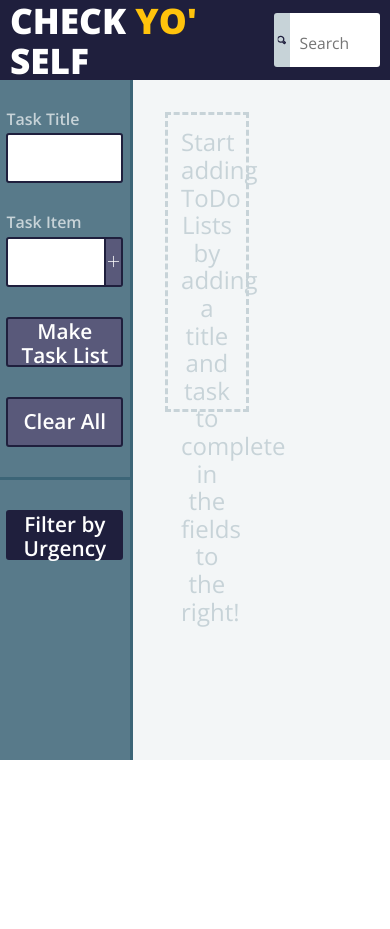
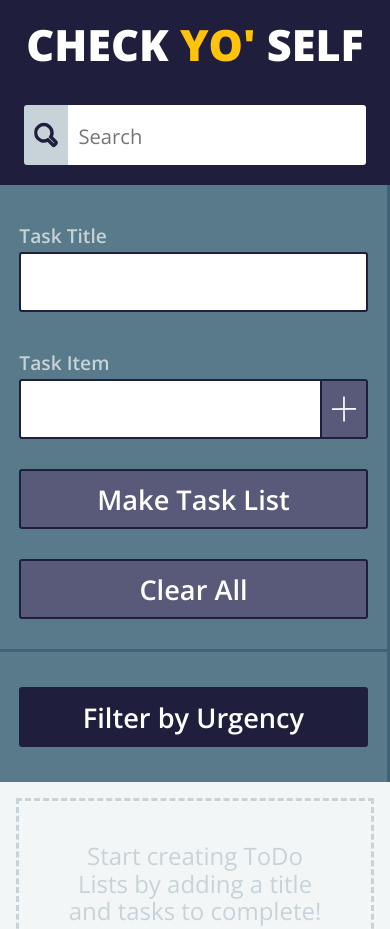
Before and after one commit to aripp2/check-yo-self, a plain HTML site: page index.html in a window 390 px wide. Shown: the top 929 px of the page. Before the commit the page ends 844 px from the top, so only its background shows below. Drawn offline with nearby package versions, Linux system fonts and the light colour scheme.

Commit message:
Add media queries and refactor more code

```diff
--- a/index.html
+++ b/index.html
@@ -34,7 +34,7 @@
       </aside>
       <section id="card-area">
         <article id="card-prompt">
-          <p class="prompt-text">Start adding ToDo Lists by adding a title and task to complete in the fields to the right!</p>
+          <p class="prompt-text">Start creating ToDo Lists by adding a title and tasks to complete!</p>
         </article>
       </section>
     </main>
--- a/main.js
+++ b/main.js
@@ -128,7 +128,7 @@ function mapLocalStorage() {
     return  obj = new ToDoList(obj);
   });
   allToDos = listOfToDos;
-  repopulateCards(allToDos);
+  populateCards(allToDos);
 };
 
 function generateTasks(obj) {
@@ -143,7 +143,7 @@ function generateTasks(obj) {
 };
 
 
-function repopulateCards(array) {
+function populateCards(array) {
   for (var i = 0; i < array.length; i++) {
     appendCard(array[i]);
   }
@@ -173,48 +173,3 @@ function appendCard(toDoList) {
           </footer>
         </article>`);
 };
-
-// <img src="images/checkbox-active.svg" alt="">
-
-function getUniqueId(event) {
-  return event.target.closest('#card').getAttribute('data-id');
-};
-
-function getCardIndex(id) {
-  return ideas.findIndex(function(arrayObj) {
-    return arrayObj.id == parseInt(id);
-  })
-};
-
-
-
-
-
-
-
-
-
-
-
-
-
-
-
-
-
- function updateStarBtn(event) {
-  if (event.target.closest('.check')) {
-    var cardId = getUniqueId(event);
-    var cardIndex = getCardIndex(cardId);
-    var yellowStar = 'images/star-active.svg';
-    var oldStar = document.querySelector(`.card[data-id="${cardId}"] #white-star-img`);
-    oldStar.src = yellowStar;
-    ideas[cardIndex].updateStar();
-  if (ideas[cardIndex].star === false) {
-    var whiteStar = 'images/star.svg';
-    oldStar.src = whiteStar;
-  } else {
-    oldStar.src = yellowStar;
-    }
-  }
-};
--- a/style.css
+++ b/style.css
@@ -5,23 +5,14 @@
 
 /*-----------------Body-----------------*/
 
-body {
-/*  height: 100vh;
-  width: 100vw;*/
-}
-img {
-  height: 25px;
-  width: 25px;
-}
-
 main {
   display: flex;
 }
+
 /*----------------Header----------------*/
 
 header {
   height: 80px;
-  /*width: 100vw;*/
   padding: 10px;
   background-color: #1F1F3D;
   display: flex;
@@ -48,7 +39,7 @@ span {
 #search-img {
   height: 100%;
   width: 15%;
-  padding: 3.5%;
+  padding: 3%;
   background-color: #C7D3D8;
   border: none;
   border-bottom-left-radius: 3px;
@@ -72,13 +63,10 @@ span {
 /*-----------------Side-----------------*/
 
 aside {
- /* height: 100vh;*/
   width: 34%;
   padding-top: 20px;
   background-color: #587A8A;
   border-right: 3px solid #3C6577;
-  /*display: flex;*/
-  /*flex-direction: column;*/
 }
 
 .create-tasks {
@@ -141,7 +129,7 @@ li {
 }
 
 #task-input {
-  /*height: 100%;*/
+  height: 100%;
   width: 85%;
   font-size: 1.4em;
   padding-left: 10px;
@@ -151,7 +139,7 @@ li {
 }
 
 #add-task-btn {
-  /*heighxt: 100%;*/
+  height: 100%;
   width: 15%;
   color: #FFFFFF;
   padding: 1%;
@@ -192,11 +180,9 @@ li {
 }
 
 .filter-by-urgency {
-  /*width: 100%;*/
   margin-top: 30px;
   border-top: 3px solid #3C6577;
   display: flex;
-  /*align-items: center;*/
 }
 
 #filter-btn {
@@ -206,7 +192,6 @@ li {
 /*----------------Card Area----------------*/
 
 #card-area {
-  /*height: 100vh;*/
   width: 66%;
   padding: 2rem;
   background-color: #F3F6F7;
@@ -236,7 +221,7 @@ li {
   width: 100%;
   margin-bottom: 25px;
   padding: 3px;
-  background-color: #FFFFFF;
+  background-color: #FAFDFF;
   border: 2px solid #C7D3D8;
   break-inside: avoid;
 }
@@ -244,7 +229,7 @@ li {
 .card-header {
   height: 45px;
   width: 100%;
-  background-color: #FFFFFF;
+  background-color: #FAFDFF;
   border-bottom: 2px solid #C7D3D8;
 }
 
@@ -299,5 +284,106 @@ p {
   margin: 5px;
 }
 
+/*-----------------Media-----------------*/
 
-/*-----------------Media-----------------*/
+@media screen and (max-width: 800px) {
+
+.search {
+  width: 40%;
+}
+
+aside {
+  width: 45%;
+}
+
+#card-area {
+  width: 55%;
+  columns: 1;
+}
+
+}
+
+@media screen and (max-width: 600px) {
+
+main {
+  flex-direction: column;
+}
+
+header {
+  height: 185px;
+  padding: 20px 5px;
+  flex-direction: column;
+}
+
+h1 {
+  font-size: 2.7em;
+  margin: 0 auto;
+}
+
+.search {
+  height: 60px;
+  width: 90%;
+}
+
+#search-img {
+  width: 13%;
+}
+
+#search-input {
+  width: 87%;
+}
+
+::placeholder {
+  font-size: 0.9em;
+}
+
+aside {
+  width: 100%;
+}
+
+.input-labels {
+  font-size: 1.2em;
+  margin: 20px 0 5px;
+}
+
+#title-input {
+  height: 60px;
+}
+
+.task {
+  height: 60px;
+}
+
+#task-input {
+  width: 87%;
+}
+
+#add-task-btn {
+  width: 13%;
+  padding: 2%;
+}
+
+.btns {
+  height: 60px;
+  font-size: 1.7em;
+}
+
+#filter-btn {
+  margin: 35px auto 35px;
+}
+
+#card-area {
+  width: 100%;
+  padding: 1rem;
+}
+
+.card-header {
+  padding: 5px;
+}
+
+h2 {
+  width: 95%;
+  margin: 0;
+}
+
+}
```
